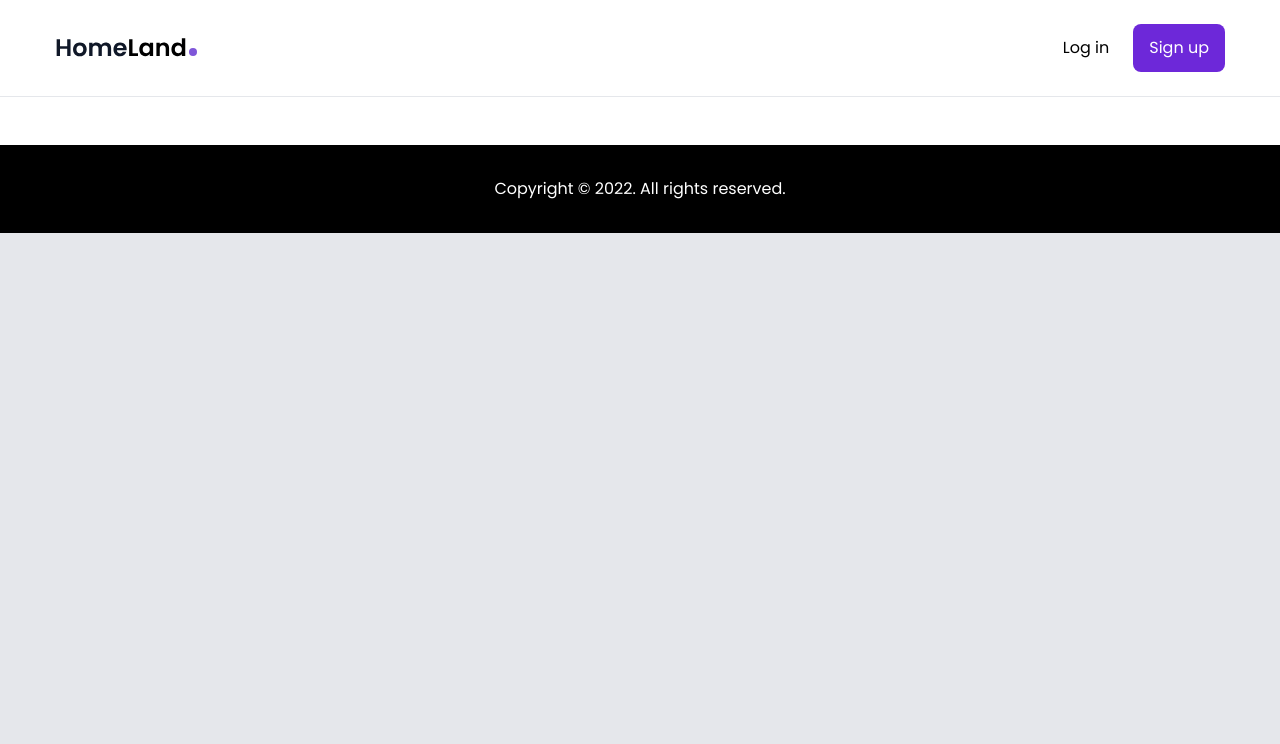
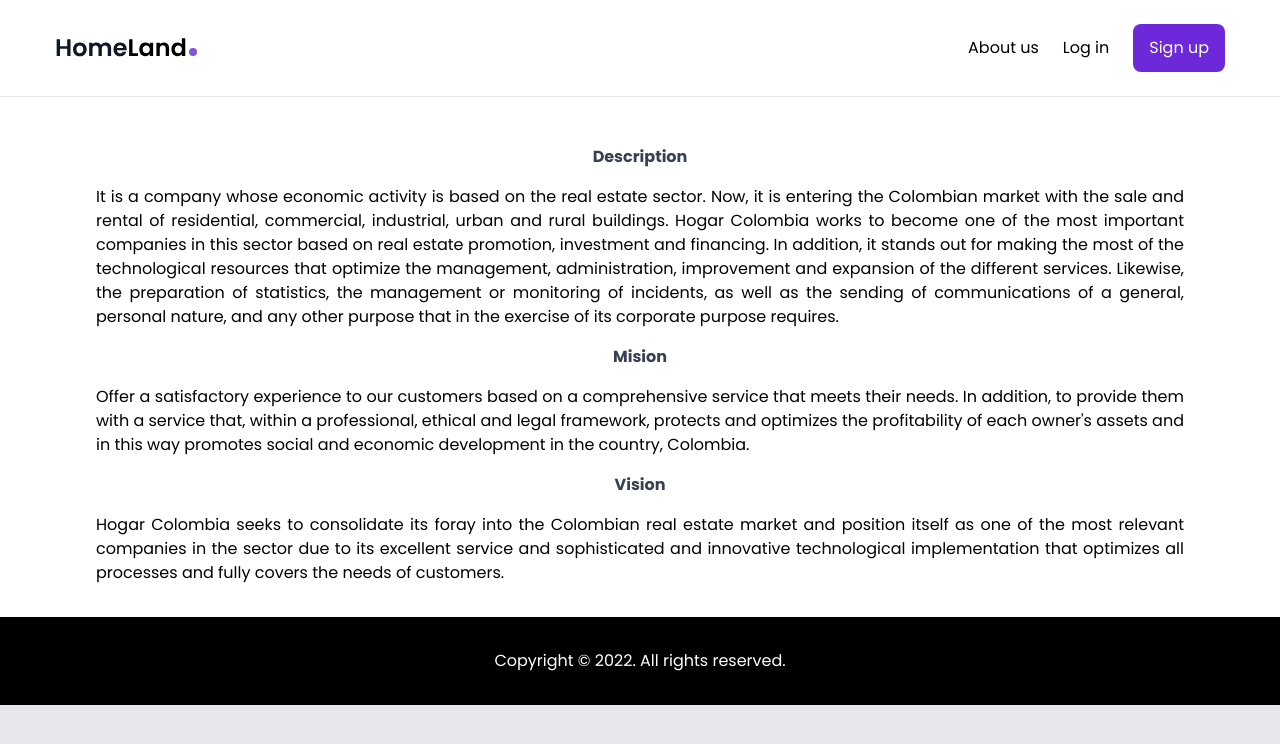
Before and after one commit to GabrielDS2118/HogarColombiaPro, a React (Create React App) app in the folder frontend/: page /aboutus in a window 1280 px wide. Shown: the top 744 px of the page. Built offline with nearby package versions, Linux system fonts and the light colour scheme.

Commit message:
Se agrega descripcion, mision y vision

```diff
--- a/frontend/src/App.js
+++ b/frontend/src/App.js
@@ -4,6 +4,7 @@ import { Routes, Route } from 'react-router-dom';
 import Footer from './components/Footer';
 import Header from './components/Header';
 import Login from './components/Login';
+import AboutUs from './components/AboutUs';
 
 // import pages
 import Home from './pages/Home';
@@ -16,6 +17,7 @@ const App = () => {
       <Routes>
         <Route path="/" element={<Home />} />
         <Route path="/login" element={<Login />} />
+        <Route path="/aboutus" element={<AboutUs />} />
         <Route path="/property/:id" element={<PropertyDetails />} />
       </Routes>
       <Footer />
--- /dev/null
+++ b/frontend/src/components/AboutUs.js
@@ -0,0 +1,30 @@
+import React from 'react';
+const AboutUs = () => {
+    return (
+        <div className="w-screen h-3/4 flex justify-center items-center">
+            <div class="mb-4">
+                <label class="block text-gray-700 text-center font-bold mb-4"                >
+                    Description
+                </label>
+                <p class="pl-24 pr-24 mb-4 text-justify">
+                    It is a company whose economic activity is based on the real estate sector. Now, it is entering the Colombian market with the sale and rental of residential, commercial, industrial, urban and rural buildings.
+                    Hogar Colombia works to become one of the most important companies in this sector based on real estate promotion, investment and financing. In addition, it stands out for making the most of the technological resources that optimize the management, administration, improvement and expansion of the different services. Likewise, the preparation of statistics, the management or monitoring of incidents, as well as the sending of communications of a general, personal nature, and any other purpose that in the exercise of its corporate purpose requires.
+                </p>
+                <label class="block text-gray-700 text-center font-bold mb-4"                >
+                    Mision
+                </label>
+                <p class="pl-24 pr-24 mb-4 text-justify">
+                    Offer a satisfactory experience to our customers based on a comprehensive service that meets their needs. In addition, to provide them with a service that, within a professional, ethical and legal framework, protects and optimizes the profitability of each owner's assets and in this way promotes social and economic development in the country, Colombia.
+                </p>
+                <label class="block text-gray-700 text-center font-bold mb-4"                >
+                    Vision
+                </label>
+                <p class="pl-24 pr-24 mb-4 text-justify">
+                    Hogar Colombia seeks to consolidate its foray into the Colombian real estate market and position itself as one of the most relevant companies in the sector due to its excellent service and sophisticated and innovative technological implementation that optimizes all processes and fully covers the needs of customers.
+                </p>
+            </div>
+        </div>
+    );
+};
+
+export default AboutUs;
--- a/frontend/src/components/Header.js
+++ b/frontend/src/components/Header.js
@@ -13,6 +13,9 @@ const Header = () => {
           <img src={Logo} alt="" />
         </Link>
         <div className="flex items-center gap-6">
+        <Link className="hover:text-violet-900 transition" to="/aboutus">
+            About us
+          </Link>
           <Link className="hover:text-violet-900 transition" to="/login">
             Log in
           </Link>
```
